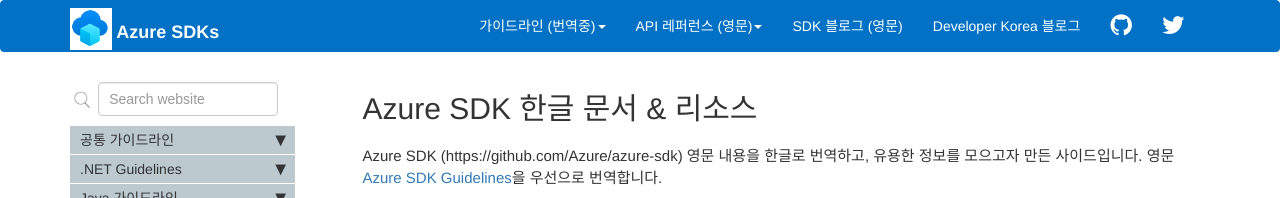
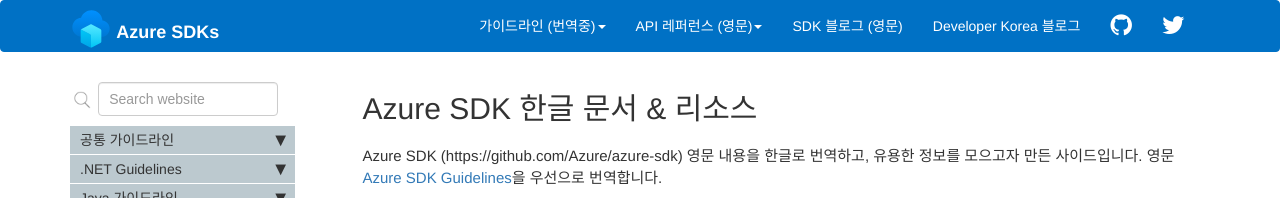
Before and after one commit to Azure/azure-sdk-korean, a Jekyll site: the page built from index.md, in a window 1280 px wide. Shown: the top 198 px of the page. Built offline with Jekyll 4.4.1, drawn with Linux system fonts in a browser that asks for light colours; comment, search, counter and statistics services are not loaded.

Commit message:
translation python implementation.md and change logo

```diff
--- a/_includes/topnav.html
+++ b/_includes/topnav.html
@@ -9,7 +9,7 @@
                 <span class="icon-bar"></span>
             </button>
             <a class="navbar-brand" href="{{ "/index.html" | relative_url }}"/>
-                <span class="projectTitle"><img style="margin-top: -8px;" class="d-inline-block align-top" src="{{ "/images/azure-icon.png" | relative_url }}" width="42" height="42" alt=""/> {{site.topnav_title}}</span>
+                <span class="projectTitle"><img style="margin-top: -8px;" class="d-inline-block align-top" src="{{ "/images/azure-sdk-glyph.svg" | relative_url }}" width="42" height="42" alt=""/> {{site.topnav_title}}</span>
             </a>
         </div>
         <div class="collapse navbar-collapse" id="bs-example-navbar-collapse-1">
```
Also changed, not shown: images/azure-sdk-glyph.svg (added).
